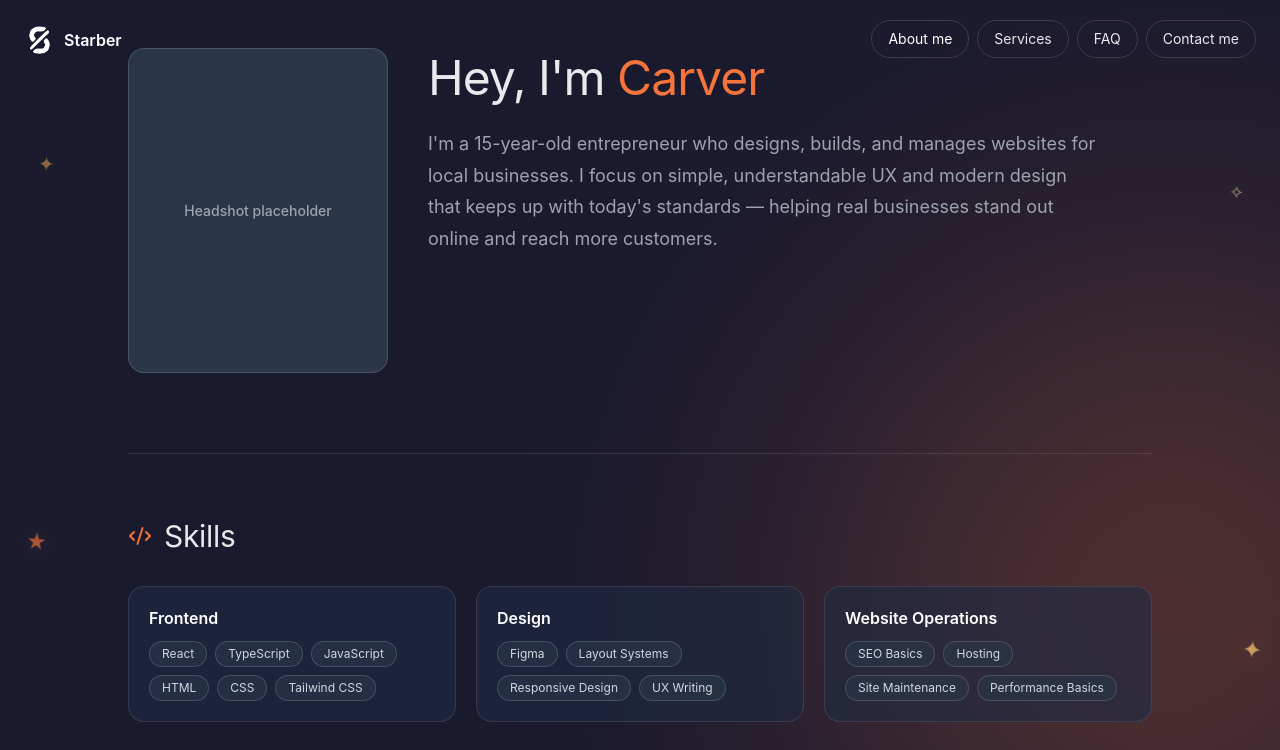
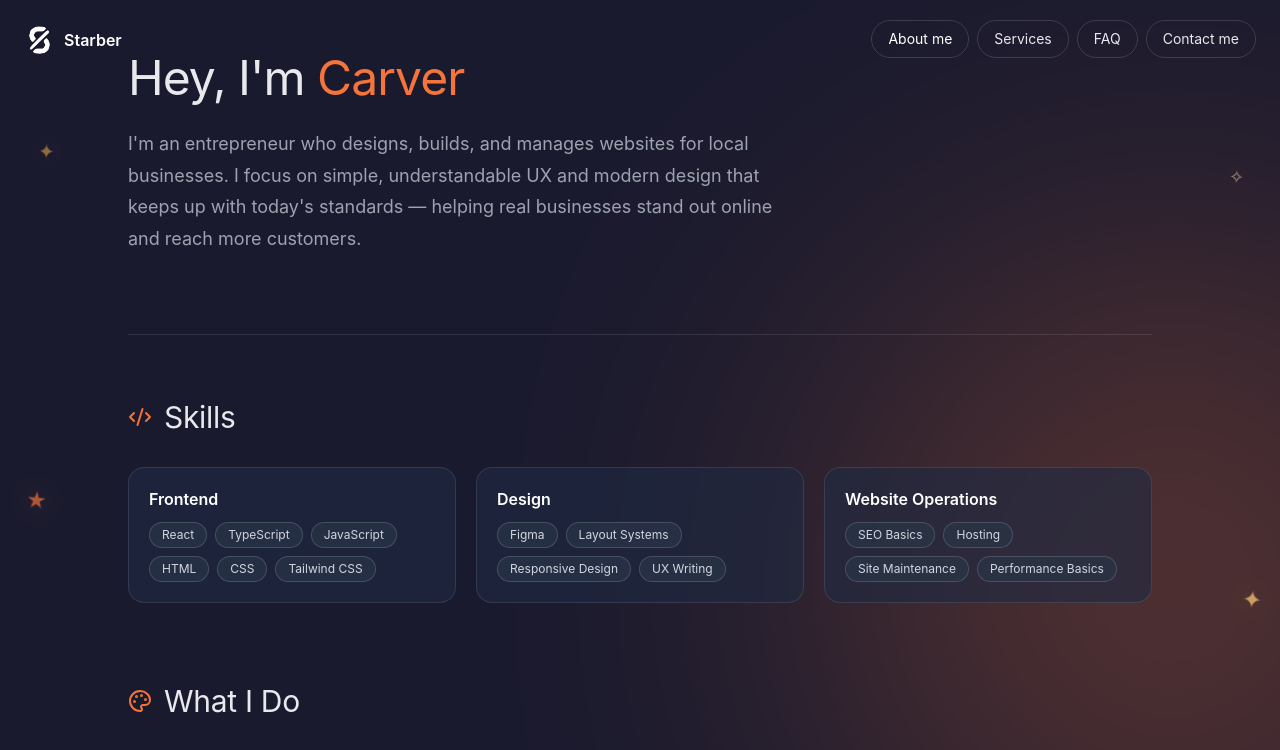
Before and after one commit to Starber/portfolio, a React (Vite) app: page /about in a window 1280 px wide. Shown: the top 750 px of the page. Built offline with nearby package versions, Linux system fonts and the light colour scheme.

Commit message:
Removed headshot palceholder

```diff
--- a/src/app/pages/AboutPage.tsx
+++ b/src/app/pages/AboutPage.tsx
@@ -156,19 +156,8 @@ export function AboutPage() {
           animate={{ opacity: 1, y: 0 }}
           transition={{ duration: 0.7, delay: 0.2 }}
         >
-          {/* Header — headshot + intro, no surrounding card */}
-          <div className="mb-20 grid gap-10 md:grid-cols-[260px_minmax(0,1fr)] md:items-start">
-            {/* Headshot */}
-            <div className="mx-auto w-full max-w-[260px]">
-              <div className="aspect-[4/5] rounded-2xl border border-white/15 bg-[#2A3548] flex items-center justify-center text-center px-5">
-                <span className="text-sm text-[#9CA3AF]" style={{ fontWeight: 500 }}>
-                  Headshot placeholder
-                </span>
-              </div>
-            </div>
-
-            {/* Intro text */}
-            <div>
+          {/* Header */}
+          <div className="mb-20">
             <h1 className="text-4xl md:text-5xl mb-5 leading-tight">
               Hey, I'm{" "}
               <span className="text-[#F4743B]">Carver</span>
@@ -177,11 +166,10 @@ export function AboutPage() {
               className="text-lg max-w-2xl leading-[1.75]"
               style={{ color: "#9CA3AF", fontWeight: 400 }}
             >
-                I'm a 15-year-old entrepreneur who designs, builds, and manages websites for local
+              I'm an entrepreneur who designs, builds, and manages websites for local
               businesses. I focus on simple, understandable UX and modern design that keeps up with
               today's standards — helping real businesses stand out online and reach more customers.
             </p>
-            </div>
           </div>
 
           {/* Divider */}
```
Lines whose indentation alone changed are shown as unchanged.
